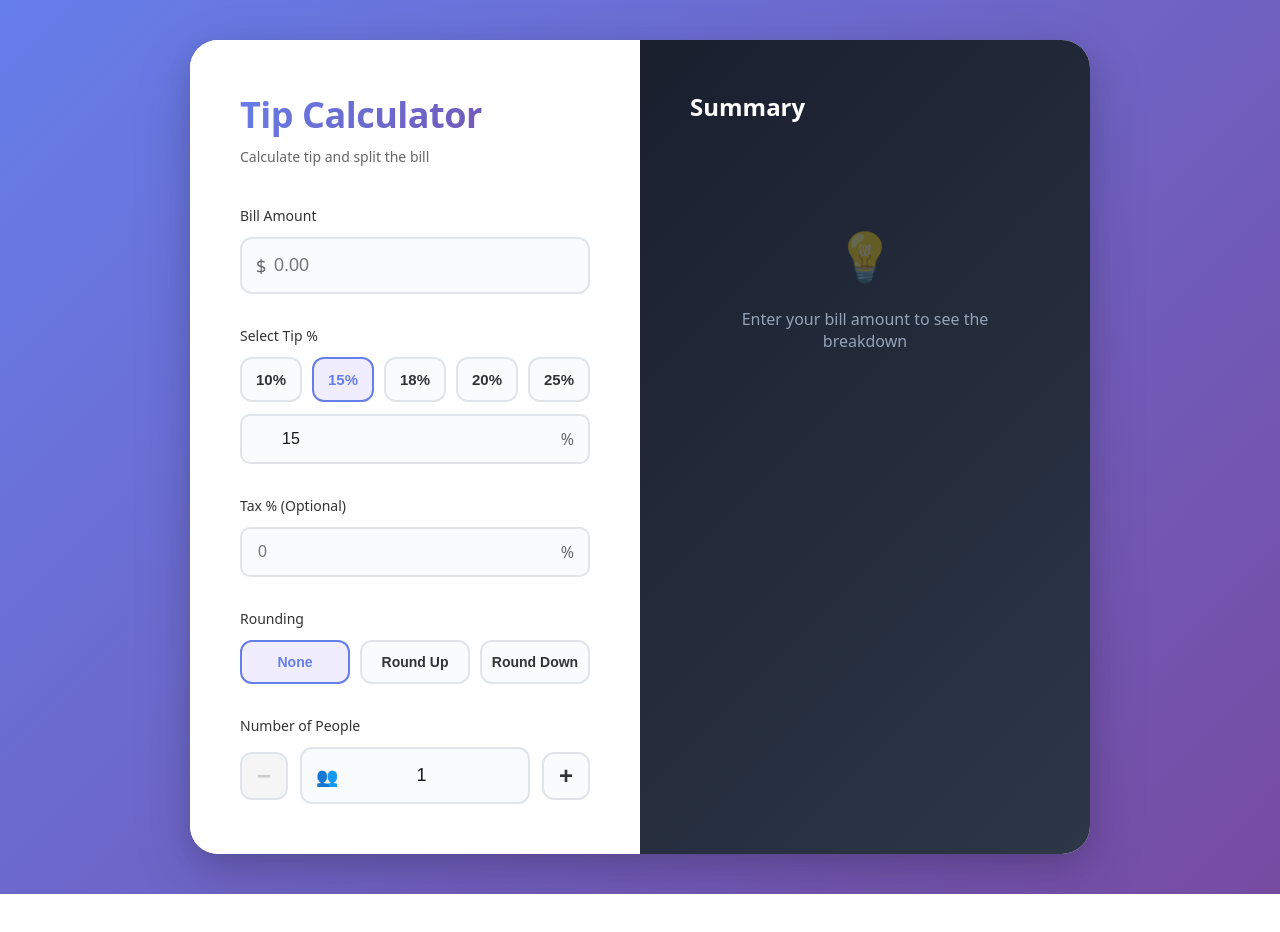
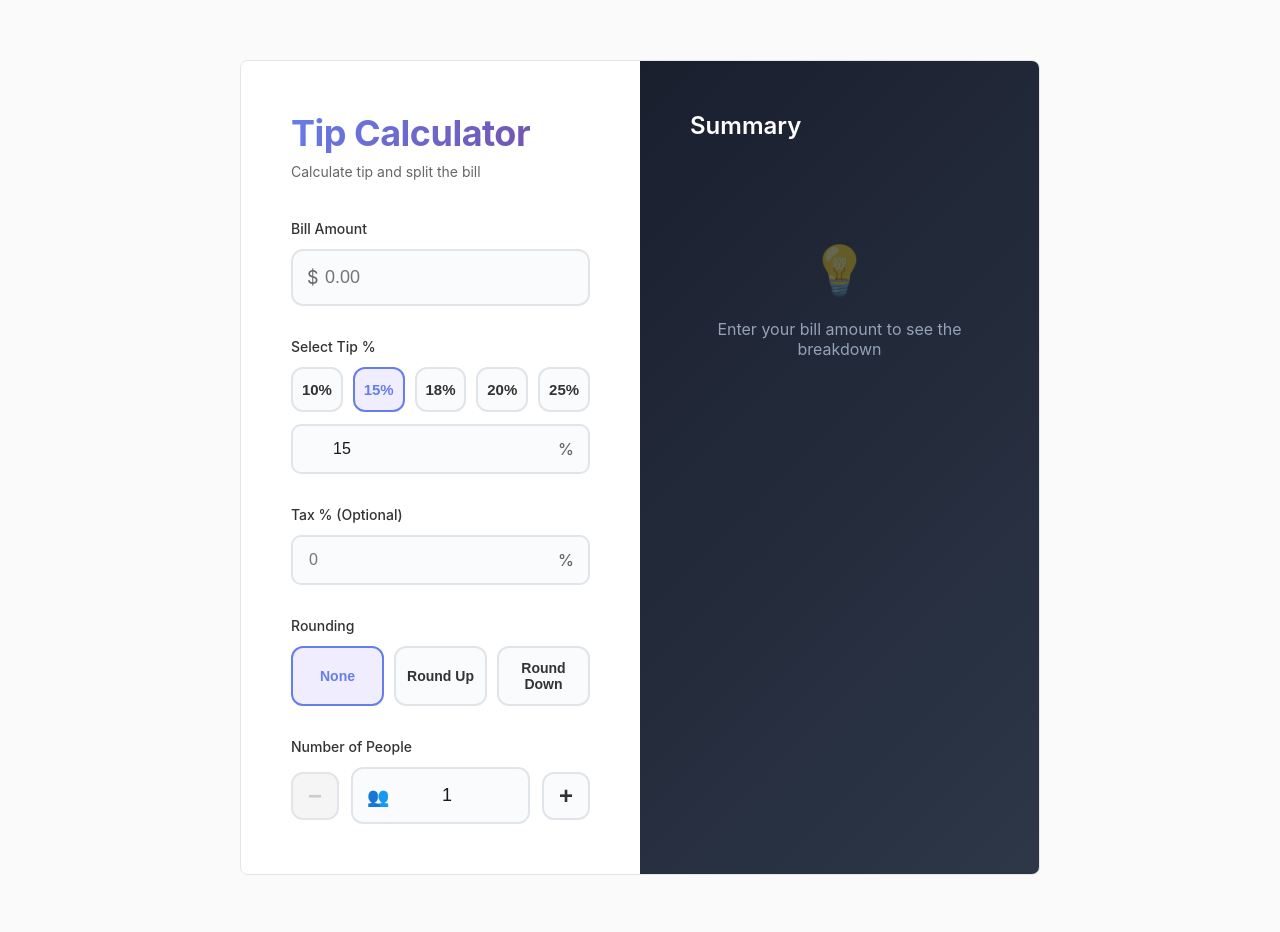
Before and after one commit to ermiasdesalegn/eat-n-split, a React (Create React App) app: page / in a window 1280 px wide. Shown: the top 932 px of the page. Before the commit the page ends 894 px from the top, so only its background shows below. Built offline with nearby package versions, Linux system fonts and the light colour scheme.

Commit message:
The calculator is now better now

```diff
--- a/src/App.js
+++ b/src/App.js
@@ -100,31 +100,21 @@ function App() {
       display: "flex",
       alignItems: "center",
       justifyContent: "center",
-      background: "linear-gradient(135deg, #667eea 0%, #764ba2 100%)",
-      padding: "40px 20px",
-      fontFamily: "system-ui, -apple-system, BlinkMacSystemFont, sans-serif"
+      backgroundColor: "#fafafa",
+      padding: "60px 20px",
+      fontFamily: "-apple-system, BlinkMacSystemFont, 'Segoe UI', 'Roboto', sans-serif"
     }}>
       <div style={{
         width: "100%",
-        maxWidth: "900px",
+        maxWidth: "800px",
         backgroundColor: "#fff",
-        borderRadius: "28px",
-        boxShadow: "0 20px 60px rgba(0,0,0,0.15), 0 8px 24px rgba(0,0,0,0.1)",
+        borderRadius: "8px",
+        border: "1px solid #e5e5e5",
         overflow: "hidden",
         display: "grid",
         gridTemplateColumns: "1fr 1fr",
-        gap: "0",
-        transition: "transform 0.3s ease, box-shadow 0.3s ease"
-      }}
-      onMouseEnter={(e) => {
-        e.currentTarget.style.transform = "translateY(-4px)";
-        e.currentTarget.style.boxShadow = "0 24px 70px rgba(0,0,0,0.15), 0 10px 30px rgba(0,0,0,0.1)";
-      }}
-      onMouseLeave={(e) => {
-        e.currentTarget.style.transform = "translateY(0)";
-        e.currentTarget.style.boxShadow = "0 20px 60px rgba(0,0,0,0.12), 0 8px 24px rgba(0,0,0,0.08)";
-      }}
-      >
+        gap: "0"
+      }}>
         {/* Left Panel - Inputs */}
         <div style={{
           padding: "50px",
```
